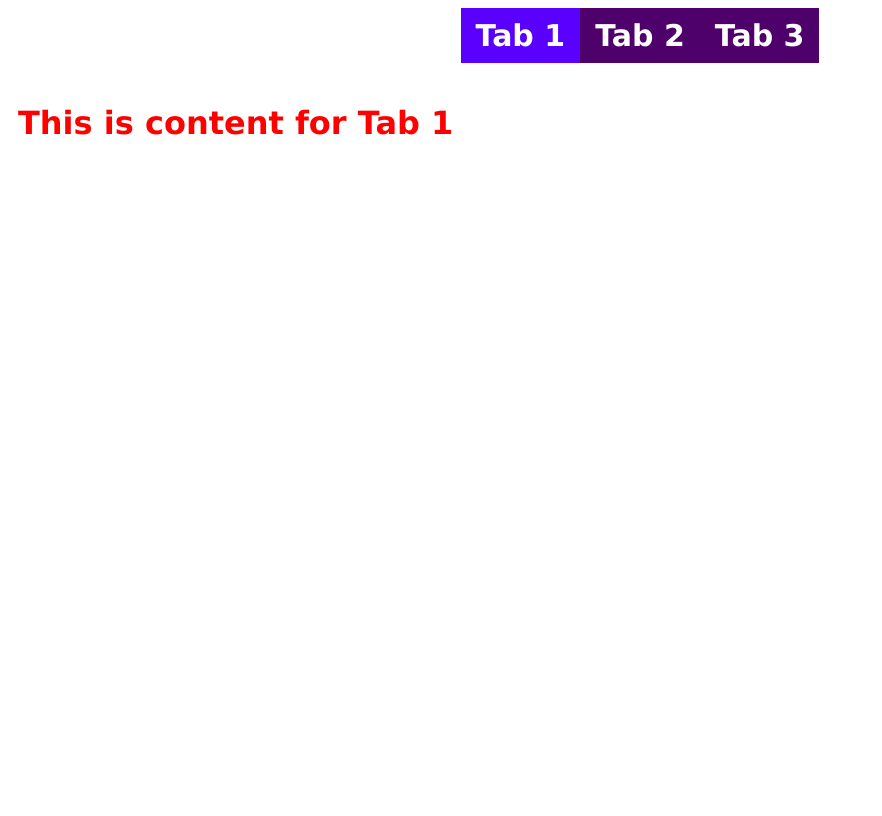
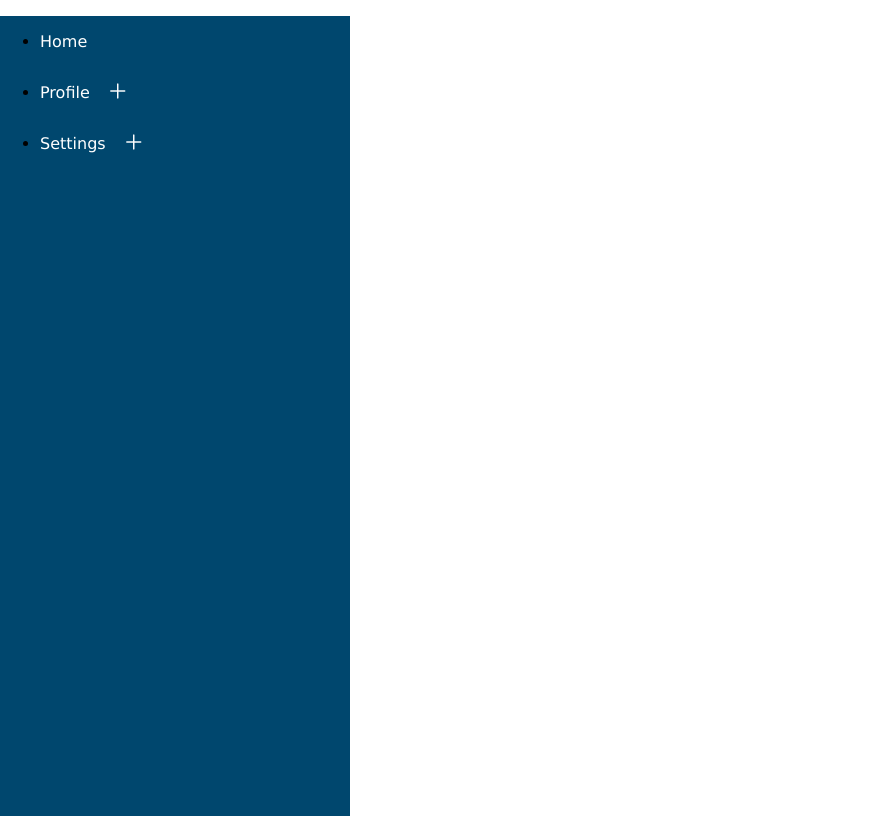
Before and after one commit to Nkbalaji2002/TicTacToe, a React (Vite) app: page / in a window 1280 px wide. Shown: the whole page, without its empty margins (0-882 px from the left). Built offline with nearby package versions, Linux system fonts and the light colour scheme.

Commit message:
tree view change

```diff
--- a/package.json
+++ b/package.json
@@ -10,6 +10,7 @@
     "preview": "vite preview"
   },
   "dependencies": {
+    "primeicons": "^6.0.1",
     "primereact": "^10.5.0",
     "react": "^18.2.0",
     "react-dom": "^18.2.0"
--- a/src/App.jsx
+++ b/src/App.jsx
@@ -1,11 +1,15 @@
 import React from "react";
 import "./index.css";
-import CustomTabs from "./components/TabsCustom";
+
+import "primeicons/primeicons.css";
+import TreeView from "./components/TreeView";
+import { menus } from "./components/TreeView/data";
 
 const App = () => {
   return (
     <>
-      <CustomTabs />
+      {/* <CustomTabs /> */}
+      <TreeView menus={menus} />
     </>
   );
 };
--- /dev/null
+++ b/src/components/TreeView/data.js
@@ -0,0 +1,58 @@
+export const menus = [
+  {
+    label: "Home",
+    to: "/",
+  },
+  {
+    label: "Profile",
+    to: "/profile",
+    children: [
+      {
+        label: "Details",
+        to: "details",
+        children: [
+          {
+            label: "Location",
+            to: "location",
+            children: [
+              {
+                label: "City",
+                to: "city",
+              },
+            ],
+          },
+        ],
+      },
+    ],
+  },
+  {
+    label: "Settings",
+    to: "/settings",
+    children: [
+      {
+        label: "Account",
+        to: "account",
+      },
+      {
+        label: "Security",
+        to: "security",
+        children: [
+          {
+            label: "Login",
+            to: "Login",
+          },
+          {
+            label: "Register",
+            to: "regieter",
+            children: [
+              {
+                label: "Random data",
+                to: "",
+              },
+            ],
+          },
+        ],
+      },
+    ],
+  },
+];
--- /dev/null
+++ b/src/components/TreeView/index.jsx
@@ -0,0 +1,13 @@
+import React from "react";
+import MenuList from "./menu-list";
+import "./style.css";
+
+const TreeView = ({ menus = [] }) => {
+  return (
+    <div className="tree-view-container">
+      <MenuList list={menus} />
+    </div>
+  );
+};
+
+export default TreeView;
--- /dev/null
+++ b/src/components/TreeView/menu-item.jsx
@@ -0,0 +1,44 @@
+import React from "react";
+import { useState } from "react";
+import MenuList from "./menu-list";
+
+const MenuItem = ({ item }) => {
+  const [displayCurrentChildren, setDisplayCurrentChildren] = useState({});
+
+  const handleToggleChildren = (getCurrentLabel) => {
+    setDisplayCurrentChildren({
+      ...displayCurrentChildren,
+      [getCurrentLabel]: !displayCurrentChildren[getCurrentLabel],
+    });
+  };
+
+  console.log(displayCurrentChildren);
+
+  return (
+    <>
+      <li>
+        <div className="menu-item">
+          <p>{item.label}</p>
+          {item && item.children && item.children.length ? (
+            <span onClick={() => handleToggleChildren(item.label)}>
+              {displayCurrentChildren[item.label] ? (
+                <i className="pi pi-minus" style={{ fontSize: "1rem" }}></i>
+              ) : (
+                <i className="pi pi-plus" style={{ fontSize: "1rem" }}></i>
+              )}
+            </span>
+          ) : null}
+        </div>
+
+        {item &&
+        item.children &&
+        item.children.length > 0 &&
+        displayCurrentChildren[item.label] ? (
+          <MenuList list={item.children} />
+        ) : null}
+      </li>
+    </>
+  );
+};
+
+export default MenuItem;
--- /dev/null
+++ b/src/components/TreeView/menu-list.jsx
@@ -0,0 +1,16 @@
+import React from "react";
+import MenuItem from "./menu-item";
+
+const MenuList = ({ list = [] }) => {
+  return (
+    <>
+      <ul className="menu-list-container">
+        {list && list.length
+          ? list.map((listItem) => <MenuItem item={listItem} />)
+          : null}
+      </ul>
+    </>
+  );
+};
+
+export default MenuList;
--- /dev/null
+++ b/src/components/TreeView/style.css
@@ -0,0 +1,19 @@
+.tree-view-container {
+  min-height: 100vh;
+  width: 350px;
+  background: rgb(0, 71, 110);
+}
+
+.menu-item {
+  display: flex;
+  align-items: center;
+  gap: 20px;
+  cursor: pointer;
+  color: #fff;
+}
+
+.menu-item-container {
+  list-style: none;
+  margin-top: 0px;
+  margin-bottom: 0px;
+}
```
Also changed, not shown: 1 other file (tests, documents, lock files or other folders).
